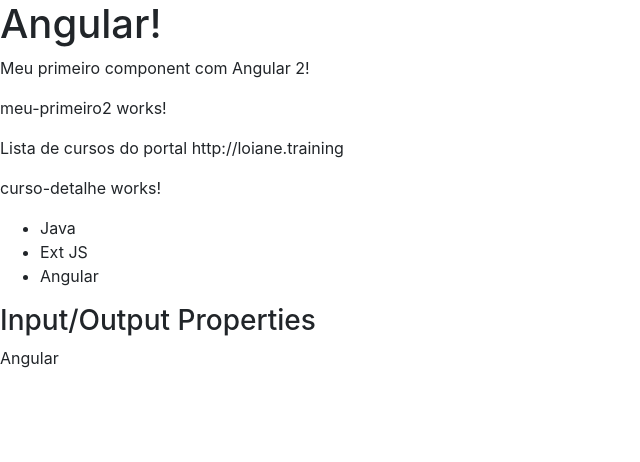
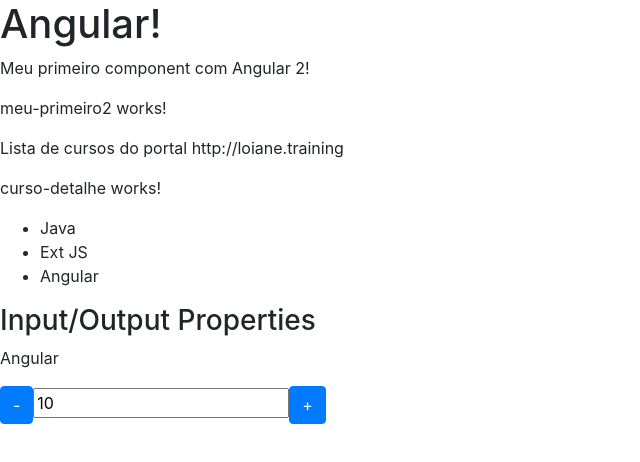
Before and after one commit to FilipeMapelli/curso-angular2, an Angular app: page / in a window 1280 px wide. Shown: the top 462 px of the page, without its empty margins (0-640 px from the left). Built offline with nearby package versions, Linux system fonts and the light colour scheme.

Commit message:
Output Property

```diff
--- a/src/app/app.module.ts
+++ b/src/app/app.module.ts
@@ -9,6 +9,7 @@
 import { CursosModule } from './cursos/cursos.module';
 import { DataBindingComponent } from './data-binding/data-binding.component';
 import { InputPropertyComponent } from './input-property/input-property.component';
+import { OutputPropertyComponent } from './output-property/output-property.component';
 
 @NgModule({
   declarations: [
@@ -17,6 +18,7 @@
     MeuPrimeiro2Component,
     DataBindingComponent,
     InputPropertyComponent,
+    OutputPropertyComponent,
   ],
   imports: [
     BrowserModule,
--- a/src/app/data-binding/data-binding.component.html
+++ b/src/app/data-binding/data-binding.component.html
@@ -131,6 +131,9 @@
     <h3>Input/Output Properties</h3>
 
     <app-curso [nome]="nomeDoCurso"></app-curso>
+
+    <contador valor="10"></contador>
+
   </article>
 
 </section>
--- a/src/app/data-binding/data-binding.component.ts
+++ b/src/app/data-binding/data-binding.component.ts
@@ -49,6 +49,10 @@
       this.isMouseOver = !this.isMouseOver;
   }
 
+  onMudouValor(evento){
+    console.log(evento.novoValor);
+  }
+
   constructor() { }
 
   ngOnInit() {
--- /dev/null
+++ b/src/app/output-property/output-property.component.html
@@ -0,0 +1,6 @@
+<div>
+  <button class="btn btn-primary" (click)="decrementa()">-</button>
+  <input type="text" [value]="valor" readonly>
+  <button class="btn btn-primary" (click)="incrementa()">+</button>
+
+</div>
--- /dev/null
+++ b/src/app/output-property/output-property.component.ts
@@ -0,0 +1,29 @@
+import { Component, OnInit, Input, EventEmitter, Output } from '@angular/core';
+
+@Component({
+  selector: 'contador',
+  templateUrl: './output-property.component.html',
+  styleUrls: ['./output-property.component.css']
+})
+export class OutputPropertyComponent implements OnInit {
+
+  @Input() valor: number = 0;
+
+  @Output() mudouValor = new EventEmitter();
+
+  incrementa() {
+    this.valor++;
+    this.mudouValor.emit({novoValor: this.valor})
+  }
+
+  decrementa() {
+    this.valor--;
+    this.mudouValor.emit({novoValor: this.valor})
+  }
+
+  constructor() { }
+
+  ngOnInit() {
+  }
+
+}
```
Also changed, not shown: src/app/output-property/output-property.component.css (added), 1 other file (tests, documents, lock files or other folders).
